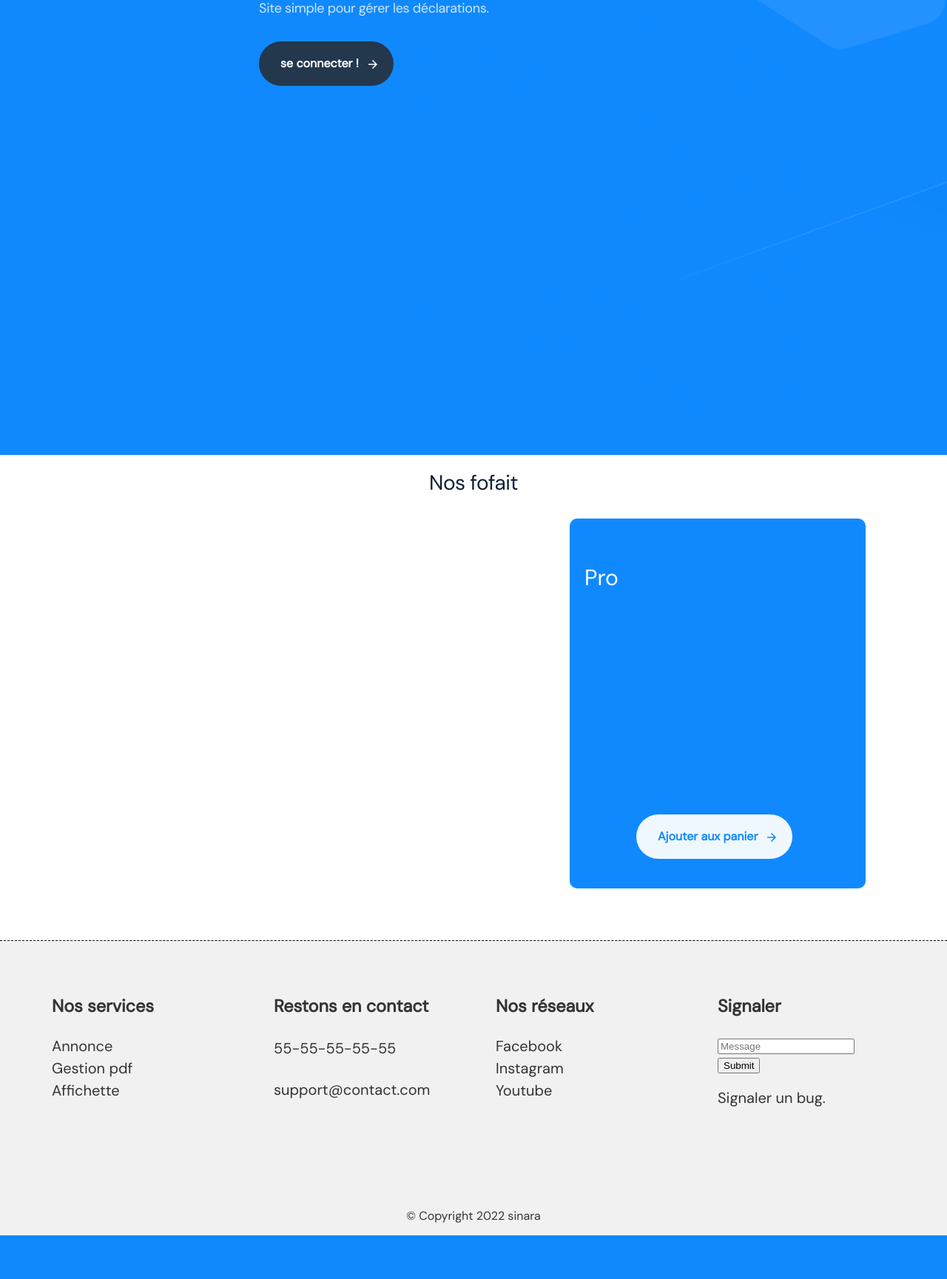
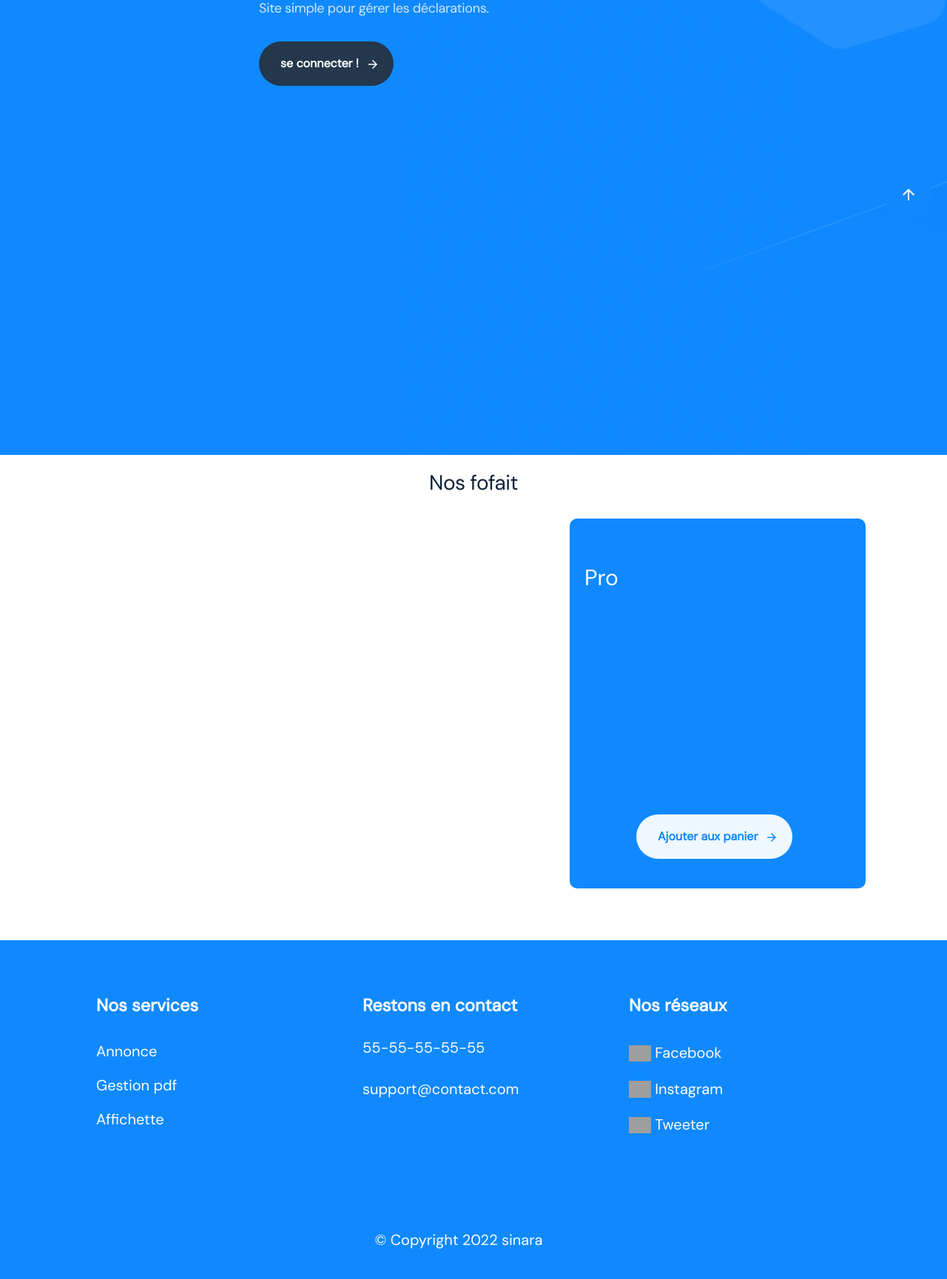
Before and after one commit to Rayan-El-Manssouri/sivV2, a PHP site: page / in a window 1280 px wide. Shown: the part 485-2214 px from the top of the page at 74% size. Before the commit the page ends 2155 px from the top, so only its background shows below. Run offline with PHP 8.4, Linux system fonts and the light colour scheme; grey boxes are pictures that could not be loaded.

Commit message:
Feat : refont du footer.

```diff
--- a/index.css
+++ b/index.css
@@ -281,10 +281,9 @@ body{
 
 footer{
     flex-shrink: 0;
-    border-top: 1px dashed black;
     width: 100%;
-    background: #f1f1f1;
-    color: #333;
+    background: rgb(16, 137, 255);
+    color: #fff;
     position: relative;
     top: 100px;
 }
@@ -322,15 +321,44 @@ footer{
 
 .listes-services a{
     text-decoration: none;
-    color: #333;
+    color: #fff;
 }
 
-.listes-services a:hover{
-    color: rgb(3,3,3);
-}
+
 
 
 .listes-services{
     position: relative;
     right: 40px;
 }
+
+.listes-services li{
+    padding: 10px;
+    text-align: left;
+    position: relative;
+    left: -10px;
+}
+
+
+
+
+.btn{
+    background-color: rgb(16, 137, 255);
+    border-radius: 50%;
+    display: flex;
+    justify-content: center;
+    align-items: center;
+    position: fixed;
+    right: 20px;
+    bottom: 20px;
+    cursor: pointer;
+    padding: 20px;
+    z-index: 20;
+    color: #fff;
+    transition: all 0.35s ease-in-out;
+}
+
+.btn:hover{
+    box-shadow: rgba(100, 100, 111, 0.2) 0px 7px 29px 0px;
+    background-color: #333;
+}
--- a/index.php
+++ b/index.php
@@ -10,6 +10,8 @@
     <link href="https://fonts.googleapis.com/css2?family=DM+Sans&display=swap" rel="stylesheet">
     <script src="https://code.jquery.com/jquery-3.6.0.min.js"></script>
     <title>Siv</title>
+    <link rel="stylesheet" href="https://fonts.googleapis.com/css2?family=Material+Symbols+Outlined:opsz,wght,FILL,GRAD@48,400,0,0" />
+
 </head>
 <body>
 
@@ -75,6 +77,28 @@
                 })
         });
     </script>
+
+
+        <div class="btn">
+            <span class="material-symbols-outlined">
+              arrow_upward
+            </span>
+        </div>
+
+
+
+    <script>
+        const btn = document.querySelector('.btn');
+        btn.addEventListener('click', () => {
+            window.scrollTo({
+                top: 0,
+                left: 0,
+                behavior: "smooth"
+            })
+
+        })
+    </script>
+
   <!-- Footer -->
     <footer>
        <div class="contenu-footer">
@@ -99,37 +123,16 @@
            <div class="bloc footer-reseaux">
                 <h3>Nos réseaux</h3>
                 <ul class="listes-services">
-                <li><a href="">Facebook </a></li>
-                <li><a href="">Instagram </a></li>
-                <li><a href="">Youtube </a></li>
+                <li><a href=""><img src="src/fb.png" style="width: 30px; position: relative; top: 5px;"> Facebook </a></li>
+                <li><a href=""><img src="src/insta.png" style="width: 30px; position: relative; top: 5px;"> Instagram </a></li>
+                <li><a href=""><img src="src/tw.png" style="width: 30px; position: relative; top: 5px;"> Tweeter </a></li>
                 </ul>
             </div>
-
-            <div class="bloc footer-reseaux">
-                <h3>Signaler</h3>
-                <form method="post">
-                    <input type="text"  placeholder="Message">
-                    <input type="submit" name="send">
-                </form>
-                <p>Signaler un bug.</p>
-                </ul>
-            </div>
-            <?php
-
-            if(isset($_POST['send'])){
-                ?>
-                <script>
-                    location.replace("")
-                </script>
-                <?php
-            }
-
-            ?>
        </div>
        </div>
-       <div class="copyright" style="text-align: center;">
-        <p>© Copyright 2022 sinara</p>
-    </div>
+       <div class="copyright" style="text-align: center; font-size: 20px; position: relative; top: -20px; left: -20px;">
+            <p>© Copyright 2022 sinara</p>
+        </div>
 
     </footer>
 
```
